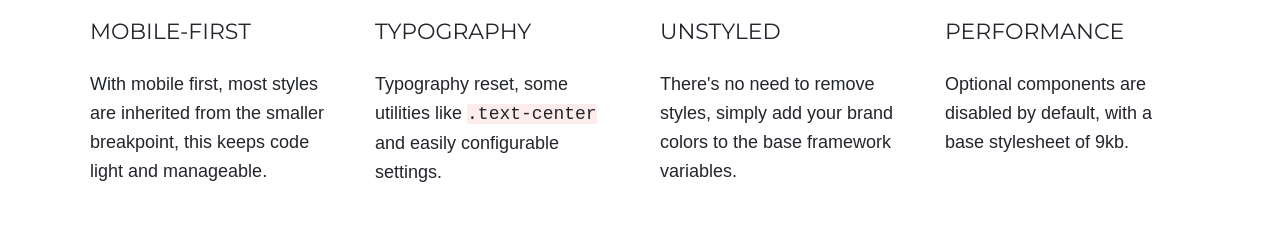
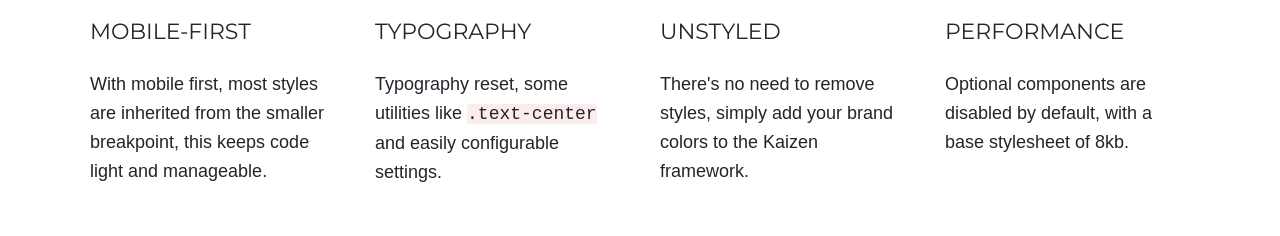
Before and after one commit to Wixel/Kaizen, a plain HTML site: page index.html in a window 1280 px wide. Shown: the part 1518-1754 px from the top of the page. Drawn offline with Linux system fonts and the light colour scheme.

Commit message:
Features copy update

```diff
--- a/index.html
+++ b/index.html
@@ -147,11 +147,11 @@
       </article>
       <article class="small-12 large-3 columns padds-top-small padds-bottom-small">
         <h4>Unstyled</h4>
-        <p>There's no need to remove styles, simply add your brand colors to the base framework variables.</p>
+        <p>There's no need to remove styles, simply add your brand colors to the Kaizen framework.</p>
       </article>
       <article class="small-12 large-3 columns padds-top-small padds-bottom-small">
         <h4>Performance</h4>
-        <p>Optional components are disabled by default, with a base stylesheet of 9kb.</p>
+        <p>Optional components are disabled by default, with a base stylesheet of 8kb.</p>
       </article>
     </section>
     <footer class="row text-center">
```
